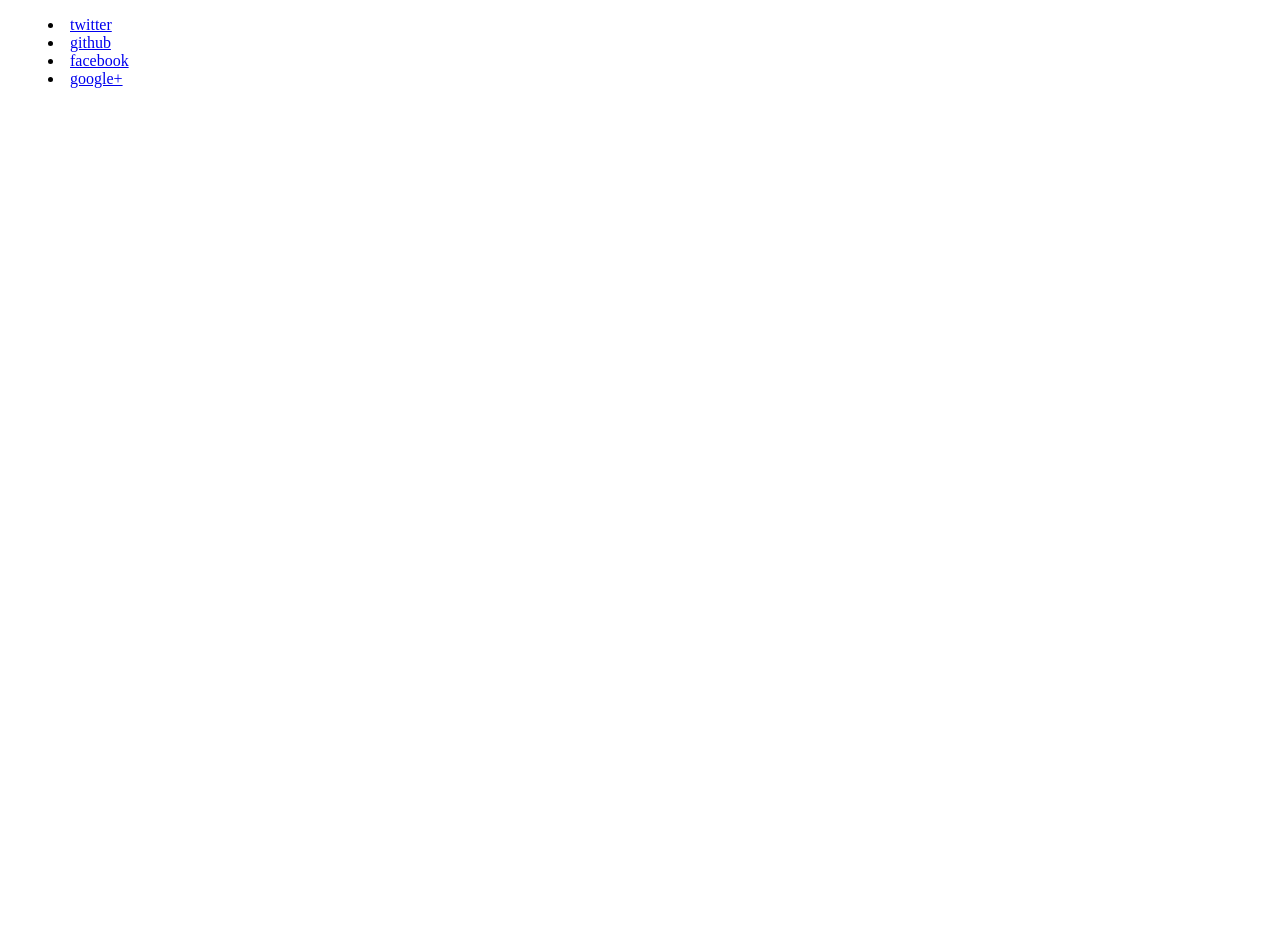
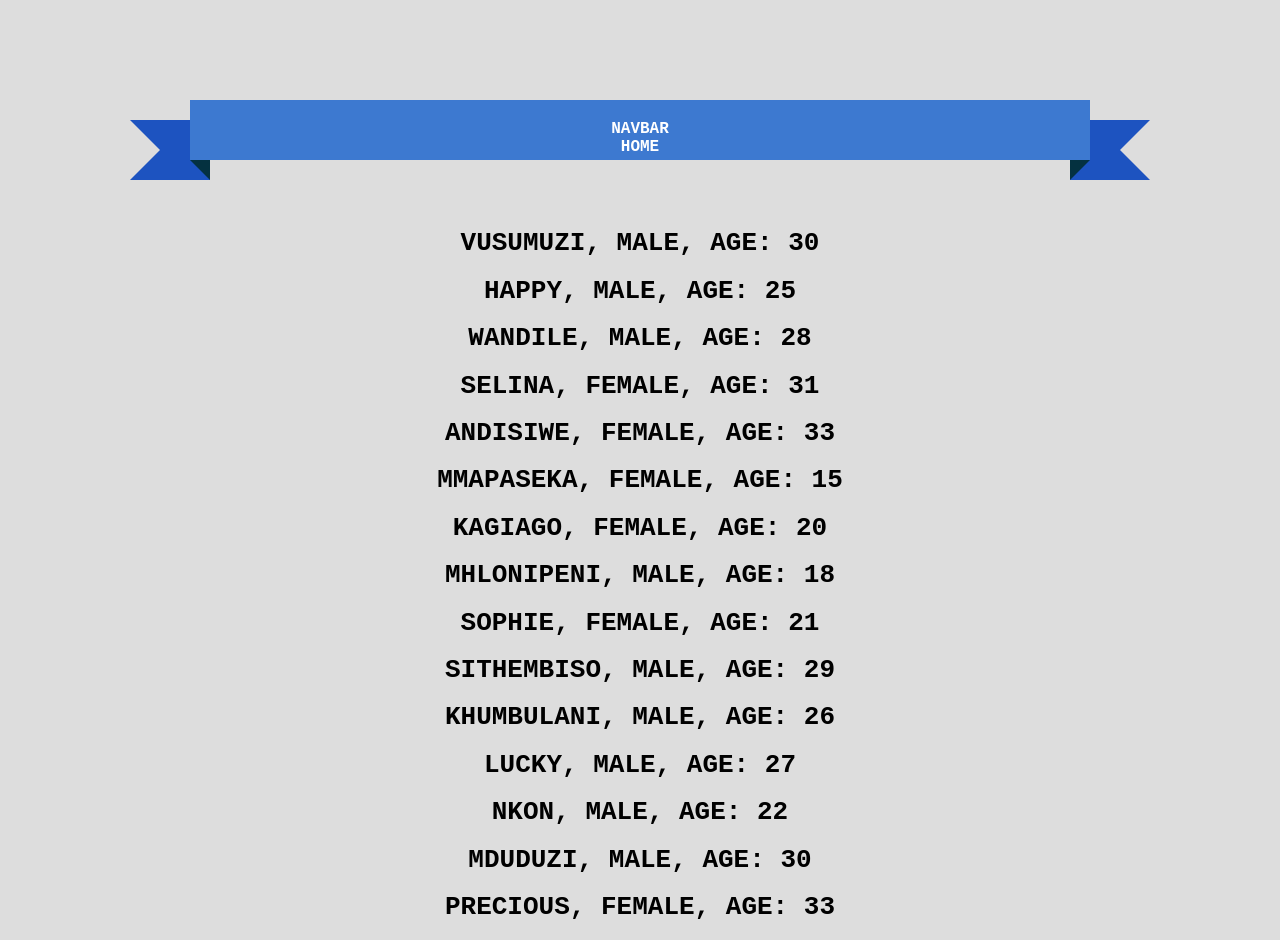
Before and after one commit to Vusumuz99/my-JavaScript-test, a plain HTML site: page home.html in a window 1280 px wide. Before the commit the page ends 800 px from the top, so only its background shows below. Drawn offline with Linux system fonts and the light colour scheme.

Commit message:
added div class

```diff
--- a/home.html
+++ b/home.html
@@ -1,43 +1,41 @@
 <!DOCTYPE html>
-<html lang="en">
-<head>
-    <meta charset="UTF-8">
-    <meta http-equiv="X-UA-Compatible" content="IE=edge">
-    <meta name="viewport" content="width=device-width, initial-scale=1.0">
-    <title>page</title>
-</head>
+<html>
+    <head>
+    <title>Ribbon Banner Navbar</title>
+        <link rel="stylesheet" href="style.css">
+    </head>
 <body>
+    <div class="wrap">
+    <div class="ribbon">
+  <i></i>
+  <i></i>
+  <i></i>
+  <i></i>
+ </div>
+    <div class="nav">
 
-    <nav>
-        <menu>
-          <li>
-            <a href="#">
-              <span class="fa fa-twitter"></span>
-              <span>twitter</span>
-            </a>
-          </li>
-          <li id="at">
-            <a href="#">
-              <span class="fa fa-github"></span>
-              <span>github</span>
-            </a>
-          </li>
-          <li>
-            <a href="#">
-              <span class="fa fa-facebook"></span>
-              <span>facebook</span>
-            </a>
-          </li>
-          <li>
-            <a href="#">
-              <span class="fa fa-google-plus"></span>
-              <span>google+</span>
-            </a>
-          </li>
-        </menu>
-        <div class="ribbon left"></div>
-        <div class="ribbon right"></div>
-      </nav>
+        <a href="#">Navbar HOME</a>
 
-</body>
+    </div><br><br><br>
+
+
+<h1>VUSUMUZI, MALE, AGE: 30</h1>
+<h1>HAPPY, MALE, AGE: 25</h1>
+<h1>WANDILE, MALE, AGE: 28</h1>
+<h1>SELINA, FEMALE, AGE: 31</h1>
+<h1>ANDISIWE, FEMALE, AGE: 33</h1>
+<h1>MMAPASEKA, FEMALE, AGE: 15</h1>
+<h1>KAGIAGO, FEMALE, AGE: 20</h1>
+<h1>MHLONIPENI, MALE, AGE: 18</h1>
+<h1>SOPHIE, FEMALE, AGE: 21</h1>
+<h1>SITHEMBISO, MALE, AGE: 29</h1>
+<h1>KHUMBULANI, MALE, AGE: 26</h1>
+<h1>LUCKY, MALE, AGE: 27</h1>
+<h1>NKON, MALE, AGE: 22</h1>
+<h1>MDUDUZI, MALE, AGE: 30</h1>
+<h1>PRECIOUS, FEMALE, AGE: 33</h1>
+
+
+
+    </body>
 </html>
--- a/style.css
+++ b/style.css
@@ -13,15 +13,93 @@ input {
 
 
 body{
-    background: rgb(204, 171, 127);
+    background: rgb(199, 175, 143);
 }
 
 .div1{
-    width: 350px;
-    margin: auto;
-    margin: 10 0 0 450px;
-    overflow: hidden;
-    padding: 75px;
-    background: rgb(169, 224, 57);
-    border-radius: 150px;
+    width: 500px;
+    margin: 0px;
+    background-color: yellow;
+    margin-top: 30px;
+    padding: 20px;
+
 }
+
+
+body {
+    background: #ddd;
+    font-family: monospace;
+  }
+  .wrap{
+      position: relative;
+      margin: auto;
+      width:1000px;
+  }
+  .ribbon {
+    width: 900px;
+    height: 60px;
+    margin: 100px auto 0px;
+    position: relative;
+    background: #3D79D0;
+  }
+  .nav{
+    position:relative;
+    margin-left: 0px;
+    margin-top: -50px;
+      text-align: center;
+  }
+  .nav a{
+      padding: 10px;
+      width:80px;
+      display: inline-block;
+      font-size: 16px;
+      text-decoration: none;
+      color:#fff;
+      text-transform: uppercase;
+      font-weight: bold;
+
+  }
+  .nav a:hover{
+      background: orange;
+      border-radius: 20px;
+  }
+  .ribbon i {
+    position: absolute;
+  }
+
+  .ribbon i:first-child, .ribbon i:nth-child(2) {
+    position: absolute;
+    left: -20px;
+    bottom: -20px;
+    z-index: -1;
+    border: 20px solid transparent;
+    border-right-color: #043140;
+
+  }
+
+  .ribbon i:nth-child(2) {
+    left: auto;
+    right: -20px;
+    border-right-color: transparent;
+    border-left-color: #043140;
+  }
+
+  .ribbon i:nth-child(3), .ribbon i:last-child {
+    width: 20px;
+    bottom: -20px;
+    left: -60px;
+    z-index: -2;
+    border: 30px solid #1D53C0;
+    border-left-color: transparent;
+
+  }
+
+  .ribbon i:last-child {
+    bottom: -20px;
+    left: auto;
+    right: -60px;
+    border: 30px solid #1D53C0;
+    border-right-color: transparent;
+
+
+  }
```
Also changed, not shown: index.html (+10 -10 lines), login.js (+15 -12 lines).
